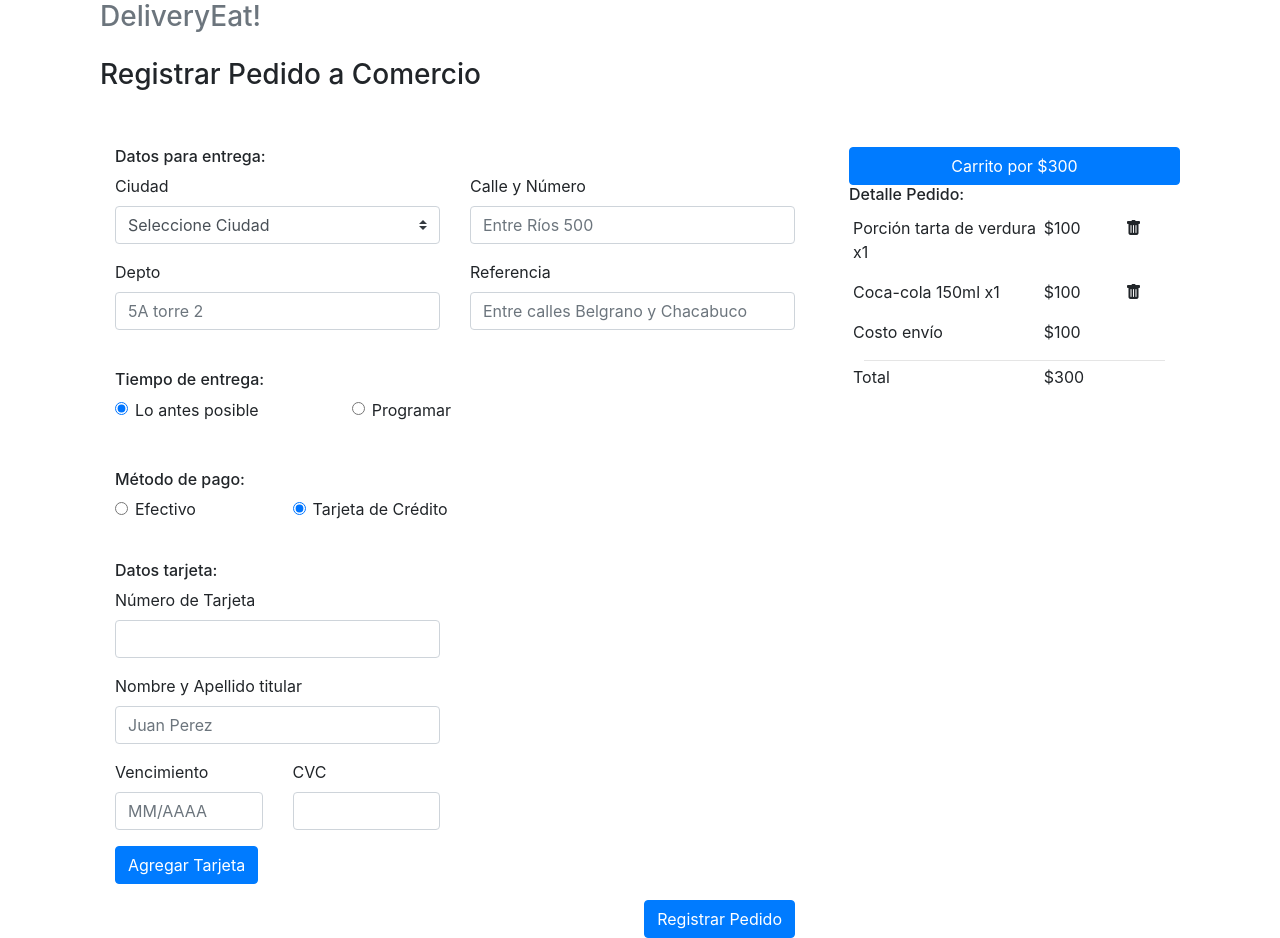
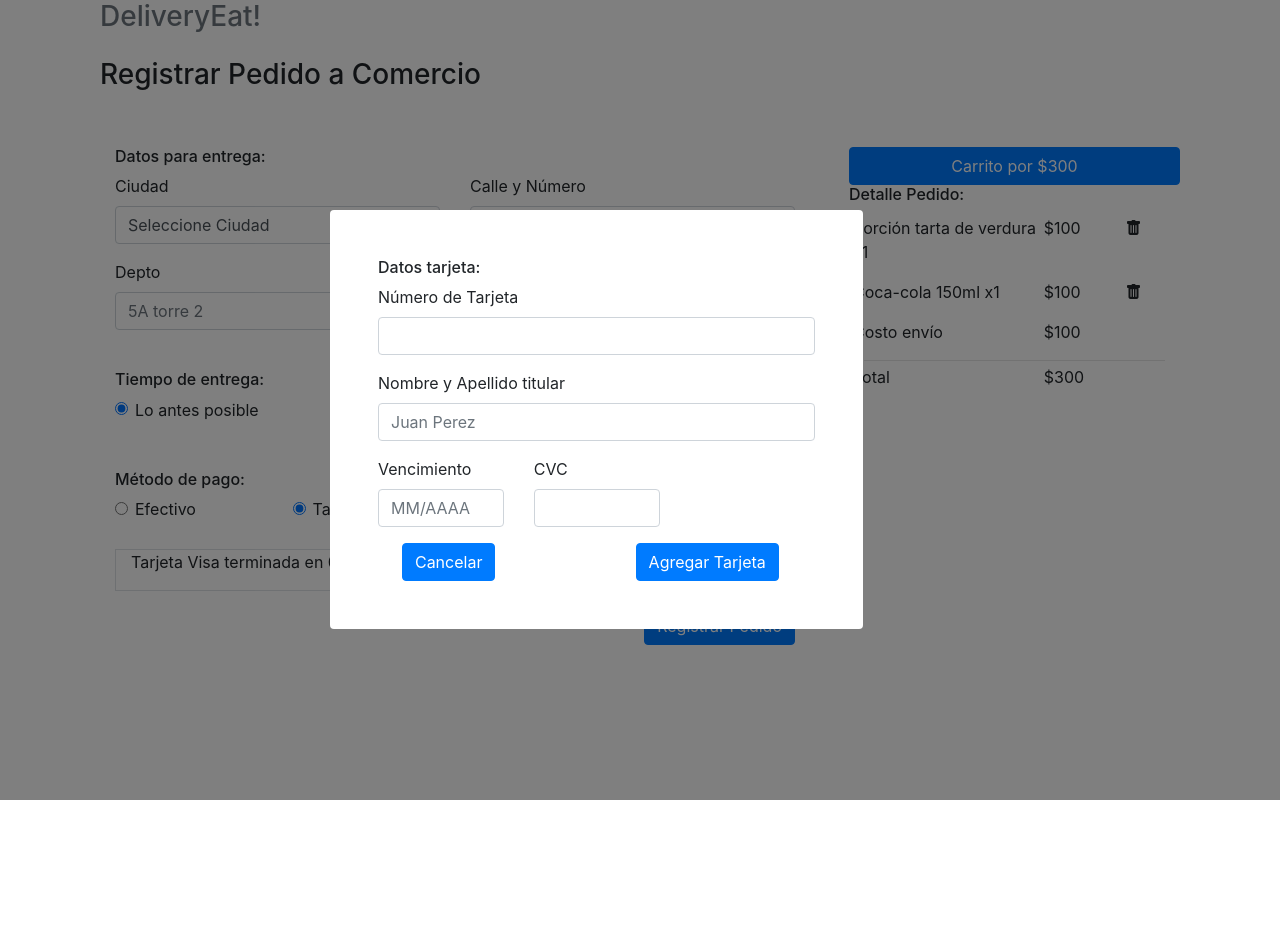
Before and after one commit to SamirSist/tp6IswGrupo2, a plain HTML site: page index.html in a window 1280 px wide. Both pictures are taken after a click on the radio button "Tarjeta de Crédito". After the commit the page ends 800 px from the top, so only its background shows below. Drawn offline with nearby package versions, Linux system fonts and the light colour scheme.

Commit message:
Agregado overlay de datos tarjeta y listado de tarjetas

```diff
--- a/css/style.css
+++ b/css/style.css
@@ -1,4 +1,4 @@
-#overlayDesactivado {
+#overlay {
     position: fixed; /* Sit on top of the page content */
     display: none; /* Hidden by default */
     width: 100%; /* Full width (cover the whole page) */
@@ -12,9 +12,34 @@
     cursor: pointer; /* Add a pointer on hover */
   }
 
-#overContentDesactivado {
+
+
+@media only screen and (max-width: 576px) {
+  #overContent {
+    background-color: white;
+    position: absolute;
+    top:0%;
+    left: 0%;
+    margin: 0px;
+  }
+}
+
+@media only screen and (min-width: 576px) {
+  #overContent {
+    background-color: white;
+    position: absolute;
+    top:20%;
+    left: 20%;
+    margin: 10px;
+  }
+}
+
+@media only screen and (min-width: 768px) {
+  #overContent {
     background-color: white;
     position: absolute;
     top:25%;
     left: 25%;
+    margin: 10px;
+  }
 }
--- a/index.html
+++ b/index.html
@@ -8,7 +8,7 @@
     <link href="css\style.css" rel="stylesheet">
     <link rel="stylesheet" href="https://cdn.jsdelivr.net/npm/bootstrap-icons@1.4.1/font/bootstrap-icons.css">
     <script src="https://ajax.googleapis.com/ajax/libs/angularjs/1.5.6/angular.min.js"></script>
-    <script src="js/carritoControl.js"></script>
+    <script src="js/datosControl.js"></script>
     <title>DeliveryEat - Registrar Pedido</title>
 </head>
 <body>
@@ -33,12 +33,12 @@
         <!---Carrito y datos-->
         <div class="container-fluid">
             <div class="row">
-                <div class="col-md-4 col-sm-12 order-md-2 order-sm-1 mb-4 pl-4">
-                    <div class="container">
+                <div class="col-md-4 col-sm-12 order-md-2 order-sm-1 mb-4 pl-4" >
+                    <div class="container" ng-controller="myCtrl">
                         <div class="row">
-                            <button class ="btn btn-primary btn-block" onclick="mostrarDetalle()">Carrito por $300</button>
+                            <button class ="btn btn-primary btn-block" onclick="mostrarDetalle()">Carrito por ${{total}}</button>
                         </div>
-                        <div class="detallePedido d-none  d-md-inline mt-3" ng-controller="myCtrl">
+                        <div class="detallePedido d-none  d-md-inline mt-3">
                             <div class="row mb-1">
                                 <h6>Detalle Pedido:</h6>
                             </div>
@@ -88,7 +88,7 @@
                         </div>
                     </div>
                 </div>
-                <div class="col-md-8 col-sm-12 order-md-1 order-sm-2">
+                <div class="col-md-8 col-sm-12 order-md-1 order-sm-2" ng-controller ="tarjetaControl">
                     <form>
                         <!--Datos para Entrega-->
                         <div class="container-fluid">
@@ -203,19 +203,20 @@
                                 </div>
                             </div>
                         </div>
-                        <div id="overlay" class="datosTarjeta container-fluid mt-3 d-none">
-                            <div id="overContent">
+                        <div id="overlay" class="datosTarjeta container-fluid d-none">
+                            <div class="row">
+                                <div id="overContent" class="p-5 col-12 col-sm-8 col-md-6 col-lg-5 rounded">
                                     <h6>Datos tarjeta:</h6>
                                     <div class="row">
-                                        <div class="col-12 col-md-6">
+                                            <div class="col-12 col-md-12">
                                                 <div class="form-group">
-                                                <label for="nroTarjeta">Número de Tarjeta</label>
-                                                <input type="text" class="form-control" id="nroTarjeta" placeholder="">
+                                                    <label for="nroTarjeta" >Número de Tarjeta</label>
+                                                    <input type="text" class="form-control" id="nroTarjeta" ng-model="nroTarj">
                                                 </div>
                                             </div>
                                     </div>
                                     <div class="row">
-                                    <div class="col-12 col-md-6">
+                                        <div class="col-12 col-md-12">
                                             <div class="form-group">
                                                 <label for="nombreTitular">Nombre y Apellido titular</label>
                                                 <input type="text" class="form-control" id="nombreTitular" placeholder="Juan Perez">
@@ -223,24 +224,41 @@
                                         </div>
                                     </div>
                                     <div class="row">
-                                    <div class="col-6 col-sm-4 col-md-3">
+                                        <div class="col-6 col-sm-4 col-md-4">
                                             <div class="form-group">
                                                 <label for="vencimientoTarj">Vencimiento</label>
                                                 <input type="text" class="form-control" id="vencimientoTarj" placeholder="MM/AAAA">
                                             </div>
                                         </div>
-                                    <div class="col-5 col-sm-4 col-md-3">
+                                        <div class="col-5 col-sm-4 col-md-4">
                                             <div class="form-group">
                                                 <label for="cvc">CVC</label>
                                                 <input type="text" class="form-control" id="cvc" placeholder="">
                                             </div>
                                         </div>
                                     </div>
-                                <div class="row justify-content-center">
-                                    <div class="col">
-                                        <button type="submit" class="btn btn-primary">Agregar Tarjeta</button>
+                                    <div class="row justify-content-around">
+                                        <div class="col-4 col-sm-4 col-md-4 p-0">
+                                            <button type="submit" class="btn btn-primary" onclick="ocultarTarjeta()">Cancelar</button>
+                                        </div>
+                                        <div class="col-6 col-sm-4 col-md-4 p-0">
+                                            <button type="submit" class="btn btn-primary" ng-click ="agregarTarj()">Agregar Tarjeta</button>
+                                        </div>
+
                                     </div>
                                 </div>
+                            </div>
+                        </div>
+                        <div class="listadoTarjetas container-fluid mt-1 d-none">
+                            <div class="row">
+
+                                <div class="col-12">
+                                    <div class="border col-12 col-sm-8">
+                                    <p>Tarjeta Visa terminada en {{nroTarjeta}}</p>
+                                    </div>
+                                </div>
+
+
                             </div>
                         </div>
                         <!--Botón Registrar-->
@@ -256,8 +274,8 @@
             </div>
         </div>
     </div>
+
     <script src="js\bootstrap\jquery-3.5.1.slim.min.js"></script>
-    <script src="js\bootstrap\popper.min.js"></script>
     <script src="js\bootstrap\bootstrap.min.js"></script>
     <script src="js\controlVentanas.js"></script>
 </body>
--- a/js/controlVentanas.js
+++ b/js/controlVentanas.js
@@ -16,5 +16,15 @@ function mostrarEfectivo() {
 function mostrarTarjeta() {
     $(".efectivoForm").addClass("d-none");
     $(".datosTarjeta").removeClass("d-none");
-    //$(".datosTarjeta").addClass("d-block");
+    $(".datosTarjeta").addClass("d-block");
+    $(".listadoTarjetas").removeClass("d-none");
+
 }
+
+function ocultarTarjeta() {
+    $(".datosTarjeta").addClass("d-none");
+    $(".listadoTarjetas").addClass("d-none");
+    $(".datosTarjeta").removeClass("d-block");
+    $(".efectivoForm").removeClass("d-none");
+    $('#efectivo').prop('checked', true);
+}
--- a/js/carritoControl.js
+++ b/js/datosControl.js
@@ -1,3 +1,4 @@
+nroTarjeta = 0
 angular.module('myApp', []).controller("myCtrl",
     function ($scope) {
         $scope.articulos = [[0,"Porción tarta de verdura", 1, 100],
@@ -12,3 +13,12 @@ angular.module('myApp', []).controller("myCtrl",
         };
     }
 );
+
+angular.module('myApp').controller("tarjetaControl",
+        function($scope){
+            $scope.nroTarjeta = 0
+            $scope.agregarTarj = function(){
+                $scope.nroTarjeta = $scope.nroTarj.substring(12, 16);
+            };
+        }
+);
```
Lines whose indentation alone changed are shown as unchanged.
